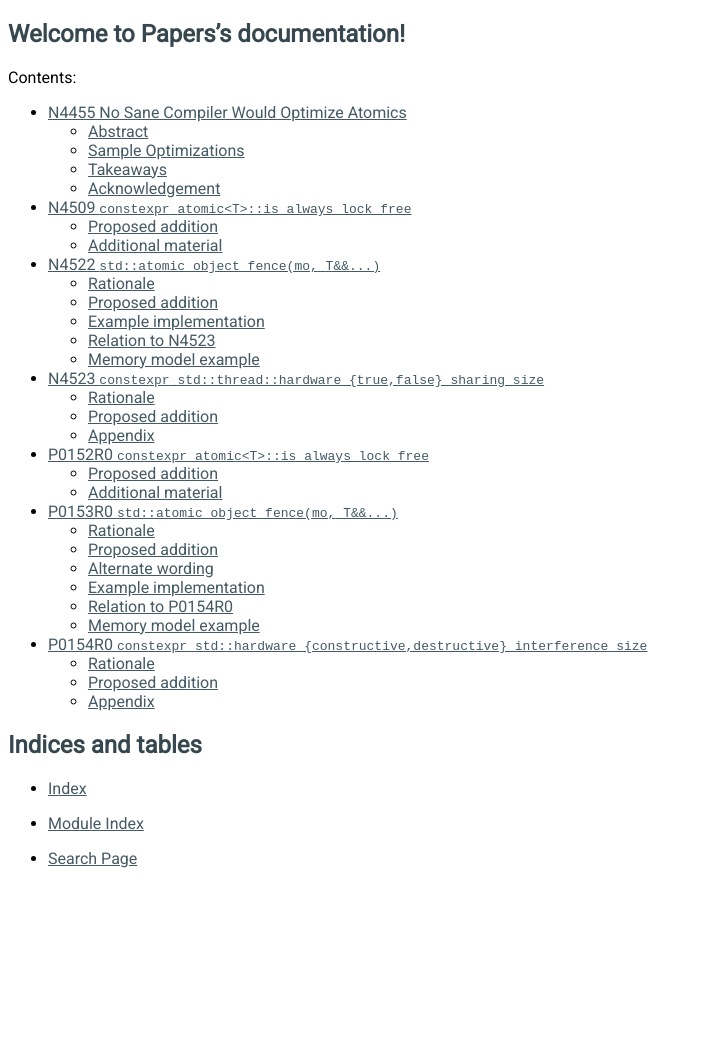
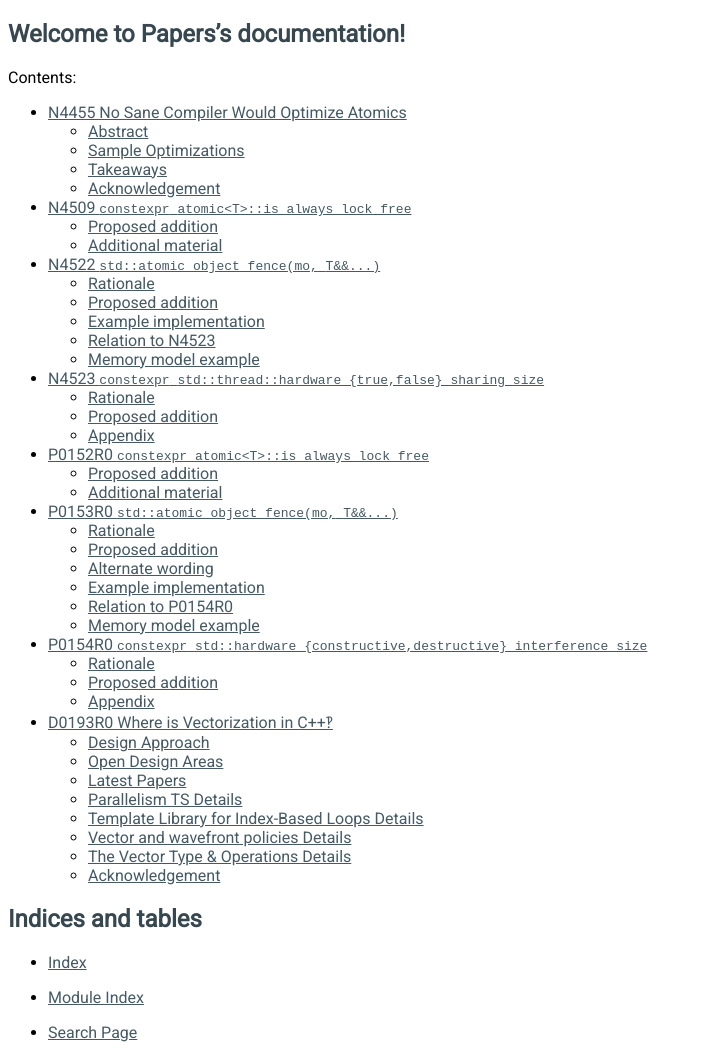
Before and after one commit to jfbastien/papers, a Sphinx documentation site: the page built from source/index.rst, in a window 1280 px wide. Shown: the whole page, without its empty margins (0-703 px from the left). Built offline with Sphinx 7.4.7, drawn with Linux system fonts in a browser that asks for light colours; before the commit the page ends 900 px from its top, so only the background shows below that; some of the changed lines change nothing that is shown.

Commit message:
Initial version of D0193R0 Where is Vectorization in C++‽

```diff
--- /dev/null
+++ b/source/D0193R0.rst
@@ -0,0 +1,336 @@
+======================================
+D0193R0 Where is Vectorization in C++‽
+======================================
+
+:Author: JF Bastien
+:Contact: jfb@google.com
+:Date: 2016-01-??
+:URL: https://github.com/jfbastien/papers/blob/master/source/D0193R0.rst
+
+The C++ Standards Committee's Concurrency and Parallelism sub-group (WG21/SG1)
+has considered multiple approaches to user-aided vector programming and
+Single-Instruction Multiple-Data (SIMD) computations. The Committee's Game
+Development & Low Latency sub-group (WG21/SG14) has expressed interest in
+participating in this design as well. This paper documents the state of SG1's
+exploration with the goal of moving the Committee towards a Technical
+Specification in the near future.
+
+This paper doesn't deal with auto-vectorization in any form.
+
+---------------
+Design Approach
+---------------
+
+SG1 has prefered library-only solutions for user-aided vector programming. These
+changes often integrate into the language more cleanly because they don't
+interact with the rest of the language and don't introduce onerous
+single-purpose syntax. This also allows the library implementation to use
+vendor-specific extensions in a manner that is seamless to the developer, giving
+leeway to implementations and allowing them to change their extensions over time
+without needing to standardize a particular implementation approach. When
+*implementors* peek under the hood the solution isn't library-only, but the
+Standard presents C++ *users* with what appears as a library-only solution.
+
+A similar design approach was taken for the ``<atomic>`` library (as was the
+original motivation for a library-only design for coroutines). In the
+``<atomic>`` case, interoperability with C was a strong design consideration,
+allowing ``std::atomic`` to be implemented in terms of ``_Atomic`` or vice
+versa, and allowing a program to use both correctly. A library approach allowed
+the Standard to reason in terms of objects and their lifetime instead of C's
+more error-prone per-access specification where each access has to be consistent
+lest it cause undefined behavior. It also allows implementations to specify
+storage for ``std::atomic<T>`` which differs from ``T``'s storage, and which may
+have a different ABI. These library types further enable developers to use
+common generic programming patterns. We've found that some generic programming
+facilities were missing, such as `constexpr atomic<T>::is_always_lock_free`_,
+and the library's design has made their addition simple.
+
+.. _`constexpr atomic<T>::is_always_lock_free`: http://wg21.link/n4509
+
+The Committee in general has a strong leaning towards proposals which
+standardize existing practice. Implementation experience and usage experience
+are key. For vector programming, SG1 wants a Technical Specification which has
+at least one solid implementation, and would rather standardize something with
+multiple implementations and sustained usage. In the case of vector programming,
+platform portability and vendor buy-in matters much more than for most other C++
+language or library features: the features are intended to work well on a
+variety of architectures with different fixed-width SIMD widths, with
+variable-width capabilities, and to degrade gracefully to scalar operation on
+architectures without vector capabilities.
+
+The solution should work well for developers who target:
+
+1. Multiple different ISAs with the same code base.
+2. Multiple architectural implementations of the same ISA, sometimes supporting
+   wider vectors in newer revisions.
+3. A single architectural implementation (such as HPC or consoles) to obtain
+   better performance by using their compiler's tuning flags such as ``-march``.
+4. Separate compilation of different source files, with the ability to provide
+   vector code in libraries.
+
+Vector programming requiring specific code-generation techniques such as
+Just-in-Time code generation would be a very unusual change for
+C++. Ahead-of-Time compilation is also frequently used, which doesn't preclude
+implementations from using other approaches if they desire.
+
+Some in the committee believe that the amount of code generated by a compiler
+should not explode when new features are used, whereas others find the size
+trade-off acceptable. Requiring functions to be compiled multiple times is a
+no-go for some developers, especially if other language or library features
+interact in a combinatorial manner. One design point SG1 has considered is
+giving the developer control over the code size tradeoffs, as is possible with
+OpenMP.
+
+Existing practice takes two approaches to user-aided vector programming:
+
+1. High-level library focusing on APIs and their operations on data ranges.
+2. Low-level vector types and operations on ``N`` scalars.
+
+The former is typically easy to use while sometimes achieving optimal
+speedups. The later is often harder to use but grants developers more control,
+can provide significant speedups, and is usable to build some higher-level
+libraries. SG1 is comfortable moving forward with one Technical Specification in
+each category.
+
+-----------------
+Open Design Areas
+-----------------
+
+Vectorization is inherently re-association and therefore interacts with
+floating-point results. Beyond re-association, the solutions which SG1 has
+explored have not exposed architectural differences in the result's precision,
+yet some applications benefit from significant speedups when some precision is
+abandoned. It is usually up to the developer to figure out whether their
+application remains correct with the loss of precision. It is unclear whether
+SG1 is comfortable exploring such vector programming opportunities at this point
+in time. For example:
+
+* Image crossfade can be accelerated without loss of precision by using some
+  architecture-specific instructions, or by dropping the least-significant bits
+  when blending.
+* Some architectures provide vector floating-point reciprocal and reciprocal
+  square root approximation instructions, whereas in other architectures fast
+  floating-point inverse square root can be obtained using integer multiply by a
+  constant.
+* Some architectures provide vectorized 16-bit floating-point, in some cases
+  simply as a storage type whereas in other cases most arithmetic is supported
+  on half-precision floating-point.
+* Some architecture support Fused-Multiply-Add which performs one less rounding
+  that the unfused equivalent, and is sometimes faster or less power-demanding
+  than the unfused equivalent. Floating-point contraction is meant to address
+  this, but the support for it isn't generally useful.
+
+A core optimization which hasn't directly been addressed directly by current
+vector programming proposals is how to restructure data structures and
+algorithms to better fit the current architecture's SIMD width and memory
+hierarchy. C++ data structures have a fixed layout at a very stage in the
+compiler's pipeline, yet in many cases it is beneficial to change
+Array-of-Structures to Structures-of-Arrays. Low-level vector types as well as
+proposed reflection features (c.f. WG21/SG7) can be used to synthesize optimal
+data structures. This requires each programmer to express data structure layout
+transformations which are suitable to their algorithms and target architectures.
+
+-------------
+Latest Papers
+-------------
+
+The following papers are the latest ones being considered by SG1 with respect to
+vector programming. Other papers are obsolete, have been abandoned, or haven't
+been presented to SG1 recently.
+
+Some of the following papers are explored in more details in the next sections.
+
+* The Parallelism TS has a similar API as the STL's ``<algorithm>``
+  header. These algorithms are composable by the developer, who provides
+  iterators to the data and, in some cases, function objects.
+
+  - `DTS Ballot Document`_.
+  - `Should be Standardized`_.
+  - `Template Library for Index-Based Loops`_.
+  - `Vector and wavefront policies`_.
+  - `Light-Weight Execution Agents`_ discusses forward progress guarantees, with
+    special attention to the Parralelism TS.
+
+* The SIMD Types proposal exposes types which are fixed-width as well as
+  ``typedef`` for wider vectors as appropriate for the target architecture.
+
+  - `The Vector Type & Operations`_.
+  - `The Mask Type & Write-Masking`_.
+  - `ABI Considerations`_.
+  - `Example: Matrix Multiplication`_.
+  - `A Proposal to add Single Instruction Multiple Data Computation to the
+    Standard Library`_ pre-dates the The Vector Type & Operations proposal and
+    has similar API principles with different API choices and naming. The
+    authors are discussing collaboration since The Vector Type & Operations
+    proposal has received strong support from SG1.
+
+* `Dynamic memory allocation for over-aligned data`_ allows allocating aligned
+  data.
+
+ .. _`DTS Ballot Document`: http://wg21.link/N4354
+ .. _`Should be Standardized`: http://wg21.link/p0024r0
+ .. _`Template Library for Index-Based Loops`: http://wg21.link/p0075r0
+ .. _`Vector and wavefront policies`: http://wg21.link/p0076r0
+ .. _`Light-Weight Execution Agents`: http://wg21.link/p0072r0
+ .. _`The Vector Type & Operations`: http://wg21.link/n4184
+ .. _`The Mask Type & Write-Masking`: http://wg21.link/n4185
+ .. _`ABI Considerations`: http://wg21.link/n4395
+ .. _`Example: Matrix Multiplication`: http://wg21.link/n4454
+ .. _`A Proposal to add Single Instruction Multiple Data Computation to the Standard Library`: http://wg21.link/n3571
+ .. _`Dynamic memory allocation for over-aligned data`: http://wg21.link/p0035r0
+
+
+----------------------
+Parallelism TS Details
+----------------------
+
+Of note in the Parallelism TS is the ``par_vec`` execution policy from section
+2.6 [parallel.execpol.vec]:
+
+  The class ``class parallel_vector_execution_policy`` is an execution policy
+  type used as a unique type to disambiguate parallel algorithm overloading and
+  indicate that a parallel algorithm's execution may be vectorized and
+  parallelized.
+
+  This execution policy is defined as follows in section 4.1.2
+  [parallel.alg.general.exec]:
+
+  The invocations of element access functions in parallel algorithms invoked
+  with an execution policy of type ``parallel_vector_execution_policy`` are
+  permitted to execute in an unordered fashion in unspecified threads, and
+  unsequenced with respect to one another within each thread. [ *Note:* This
+  means that multiple function object invocations may be interleaved on a single
+  thread. — *end note* ]
+
+  [ *Note:* This overrides the usual guarantee from the C++ standard, Section
+  1.9 [intro.execution] that function executions do not interleave with one
+  another. — *end note* ]
+
+  Since ``parallel_vector_execution_policy`` allows the execution of element
+  access functions to be interleaved on a single thread, synchronization,
+  including the use of mutexes, risks deadlock. Thus the synchronization with
+  ``parallel_vector_execution_policy`` is restricted as follows:
+
+  A standard library function is *vectorization-unsafe* if it is specified to
+  synchronize with another function invocation, or another function invocation
+  is specified to synchronize with it, and if it is not a memory allocation or
+  deallocation function. Vectorization-unsafe standard library functions may not
+  be invoked by user code called from ``parallel_vector_execution_policy``
+  algorithms.
+
+  [ *Note:* Implementations must ensure that internal synchronization inside
+  standard library routines does not induce deadlock. — *end note* ]
+
+----------------------------------------------
+Template Library for Index-Based Loops Details
+----------------------------------------------
+
+The proposal adds the following to the Parallelism TS:
+
+* ``for_loop`` and ``for_loop_strided``.
+* ``reduction``, ``reduction_plus``, ``reduction_mutiplies``, …
+* ``induction``.
+
+-------------------------------------
+Vector and wavefront policies Details
+-------------------------------------
+
+The proposal adds two new execution policies to the Parallelism TS:
+
+* ``unseq_execution_policy``.
+* ``vec_execution_policy``.
+
+This paper is contentious in SG1 because examples such as the following have
+``par_vec`` data races:
+
+.. code:: c++
+
+  for_loop(vec, 0, n, [&](int i) {
+     y[i] += y[i+1];
+  });
+
+In the implicit wavefront policy, this will work as expected: The load is
+sequenced before the store, and the loaded location is only overwritten by a
+later iteration. Operations that both appear earlier in the loop body (in the
+sequenced before sense) and in an earlier (or same) iteration than in another
+operation remain ordered in this model. This is the classic model followed by
+many existing vectorizing compilers.
+
+In the explicit wavefront model, this requires a new kind of ordering barrier to
+explicitly ensure this ordering.
+
+Three alternatives were discussed by a few SG1 members, outside of a full SG1
+meeting. The first alternative is prefered by the small group at this point in
+time.
+
+1. The implicit model continues to make some slightly uncomfortable, but there
+   is agreement that we should nonetheless proceed with it. It is clearly the
+   center of existing practice. And the negatives seem to be more along the
+   lines of vague discomfort rather than precisely definable objections.
+
+   The fundamental issue with this model is that it introduces a context in
+   which certain otherwise safe compile transformations can no longer be applied
+   by a compiler before the code is vectorized. Before the code is vectorized,
+   the sequenced-before relation must, in the general case, be preserved. The
+   compiler is no longer allowed to reorder ordinary assignments touching
+   different memory locations. In other contexts such restrictions only arise in
+   the presence of synchronization or volatile operations. For a compiler that
+   immediately vectorizes before performing other transformations, this is not
+   an issue. The current belief is that that this does commonly impact compiler
+   structure.
+
+   This transformation restriction of course also applies to the user:
+   reordering independent operations in a vector context affects semantics and
+   may not be correct. But users should expect that. In theory it applies to
+   libraries called from a vector context as well. But in practice the calling
+   code will either not be sensitive to such reordering, or the library routines
+   will have been written with the explicit expectation of being used in a
+   vector context.
+
+2. A narrow majority of SG1 previously favored the explicit model to largely
+   avoid this issue. By requiring explicit barriers of some sort, the implicit
+   compiler restrictions disappear. But the problem with this is pointed out by
+   the above example: there is no natural place to just put a barrier. In fact
+   it would have to order a textually later operation before an earlier one. One
+   would have to break the loop body up into multiple statements. This was
+   previously pointed out, and SG1 was mostly convinced that this is a serious
+   practical issue, at least for those already familiar with the implicit model.
+
+3. There was brief thinking about alternative non-barrier-like syntax to address
+   the problems with (2). But there wasn't much enthusiasm for trying to invent
+   something new at this stage.
+
+------------------------------------
+The Vector Type & Operations Details
+------------------------------------
+
+This paper describes a template class for portable SIMD Vector types. The class
+is portable because its size depends on the target system and only operations
+that are independent of the SIMD register size are part of the interface.
+
+The ``Vector<T>`` type only has the vector element type ``T`` as a parameter. It
+has ``constexpr`` members ``MemoryAlignment`` and ``Size``.
+
+The following APIs are supported:
+
+* ``load`` and ``store`` based on a pointer to the scalar element type.
+
+  - With optional mask.
+  - Some are based on a pointer to a different scalar type, leading to
+    conversion.
+  - Optional flags specify alignment, temporality, and prefetching.
+
+* Unary ``+`` and ``-``.
+* Binary arithmetic, comparison, bitwise, and shift.
+* Subscripting.
+* Gather and scatter.
+
+---------------
+Acknowledgement
+---------------
+
+Thanks to Hans Boehm, Chandler Carruth, Joel Falcou, Michael Wong, and Robert
+Geva for their review of the pre-publication paper.
+
+Thanks to the many vector programming paper authors and SG1 for working
+tirelessly on such a complex topic for years.
--- a/source/index.rst
+++ b/source/index.rst
@@ -18,6 +18,7 @@ Contents:
   P0152R0
   P0153R0
   P0154R0
+  D0193R0
 
 
 Indices and tables
```
